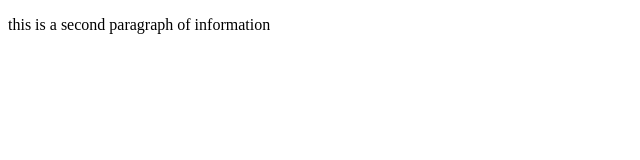
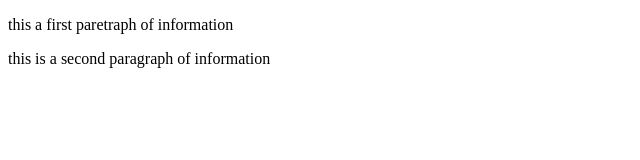
Before and after one commit to Soham1305/git-example, a plain HTML site: page hello.html in a window 1280 px wide. Shown: the whole page, without its empty margins (0-640 px from the left). Drawn offline with Linux system fonts and the light colour scheme.

Commit message:
this is real filr

```diff
--- a/hello.html
+++ b/hello.html
@@ -8,7 +8,7 @@
 </head>
 <body>
 
-
+    <p> this a first paretraph of information </p>
     <p> this is a second paragraph of information </p>
 
 </body>
```
